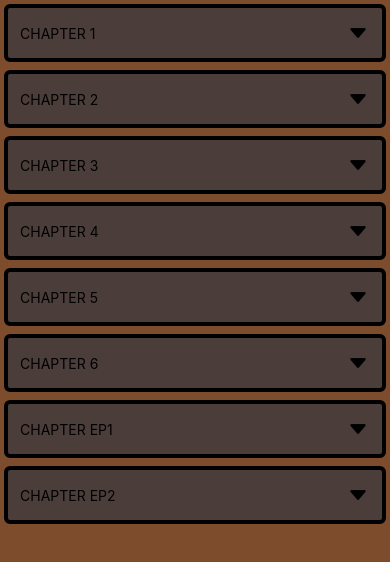
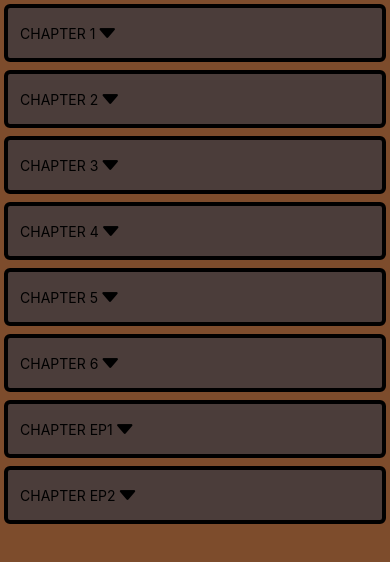
Before and after one commit to Roberttovarv/RDR2Roadmap, a React Native app: screen / in a window 390 px wide. Shown: the top 562 px of the page. Built offline with nearby package versions, Linux system fonts and the light colour scheme.

Commit message:
Trying to fix IOS

```diff
--- a/src/screens/missions list/ChapterList.tsx
+++ b/src/screens/missions list/ChapterList.tsx
@@ -7,6 +7,7 @@ export const ChaperList = () => {
         <FlatList
         data={chapters}
         keyExtractor={chapter => chapter.toString()}
-        renderItem={({item}) => <RenderChapter chapter={item} /> } />
+        renderItem={({item}) => <RenderChapter chapter={item} /> }
+        removeClippedSubviews={false} />
     )
 }
--- a/src/screens/missions list/MissionList.tsx
+++ b/src/screens/missions list/MissionList.tsx
@@ -6,7 +6,7 @@ type Props = {
     chapter: number | string
 }
 export const MissionList = ({chapter}: Props) => {
-  const missionsToRender = missionsData.filter(mission => mission.chapter === chapter)
+  const missionsToRender = missionsData.filter(mission => String(mission.chapter) === String(chapter))
   return (
     <FlatList
       data={missionsToRender as Mission[]}
--- a/src/screens/missions list/components/renderChapter.tsx
+++ b/src/screens/missions list/components/renderChapter.tsx
@@ -10,26 +10,27 @@ type Props = {
 export const RenderChapter = ({ chapter }: Props) => {
   const [open, setOpen] = useState<boolean>(false);
 
-  const handleOpen = () => {
-    setOpen(!open), console.log("Cambiado");
-  };
+
   return (
     <View>
       <View style={styles.chapterContainer}>
-        <Pressable onPress={handleOpen} style={styles.header}>
+        <Pressable onPress={() => setOpen(!open)} >
+          <View style={styles.header}>
+
           <Text>CHAPTER {chapter}</Text>
           <Ionicons
             name={open ? "caret-up" : "caret-down"}
             size={24}
             color="black"
-          />
+            />
+            </View>
         </Pressable>
+      </View>
         {open && (
           <View style={styles.body}>
             <MissionList chapter={chapter} />
           </View>
         )}
-      </View>
     </View>
   );
 };
```
